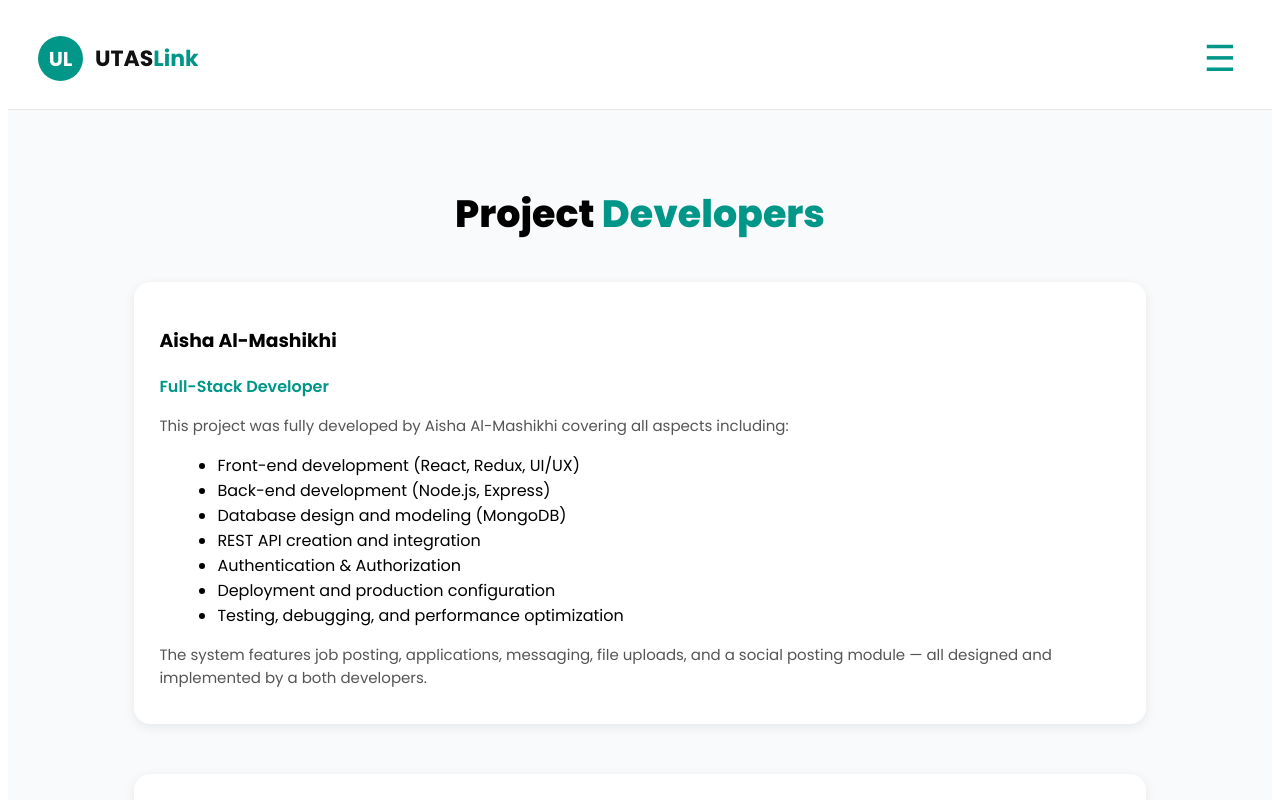
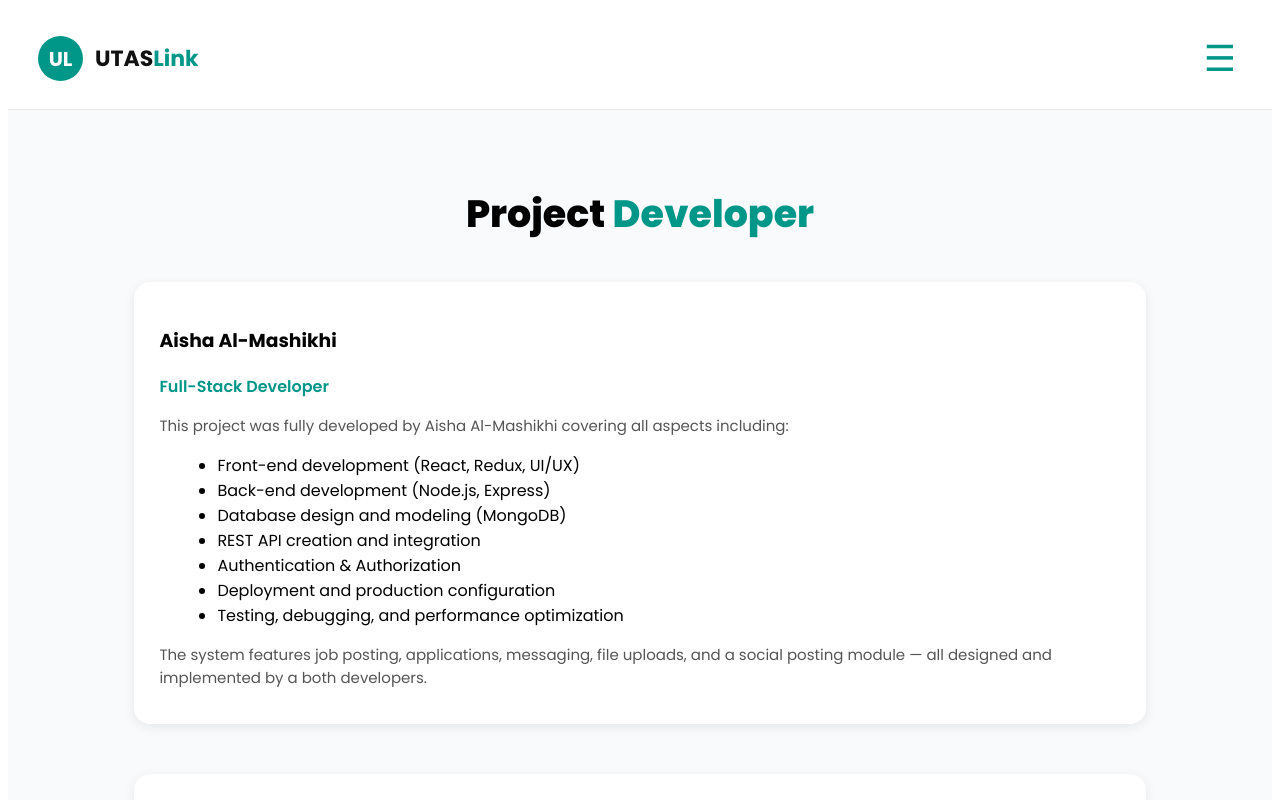
Before and after one commit to Aisha-Ahmed-Al-Mashikhi/utas-link-project, a React (Create React App) app in the folder client/: page /developers in a window 1280 px wide. Shown: the top 800 px of the page. Built offline with nearby package versions, Linux system fonts and the light colour scheme; no server answers.

Commit message:
Update Developers.jsx

```diff
--- a/client/src/Component/Developers.jsx
+++ b/client/src/Component/Developers.jsx
@@ -13,14 +13,14 @@ const Developers = () => {
       <h1 className="dev-title">
         {/* Static title text */}
         Project {/* Highlighted text */}
-        <span>Developers</span>
+        <span>Developer</span>
       </h1>
 
       {/* Developer section container */}
       <div className="dev-grid">
         {/* Developer card */}
         <div className="dev-card">
-          {/* Developer names */}
+          {/* Developer name */}
           <h3>Aisha Al-Mashikhi</h3>
 
           {/* Developer role */}
```
